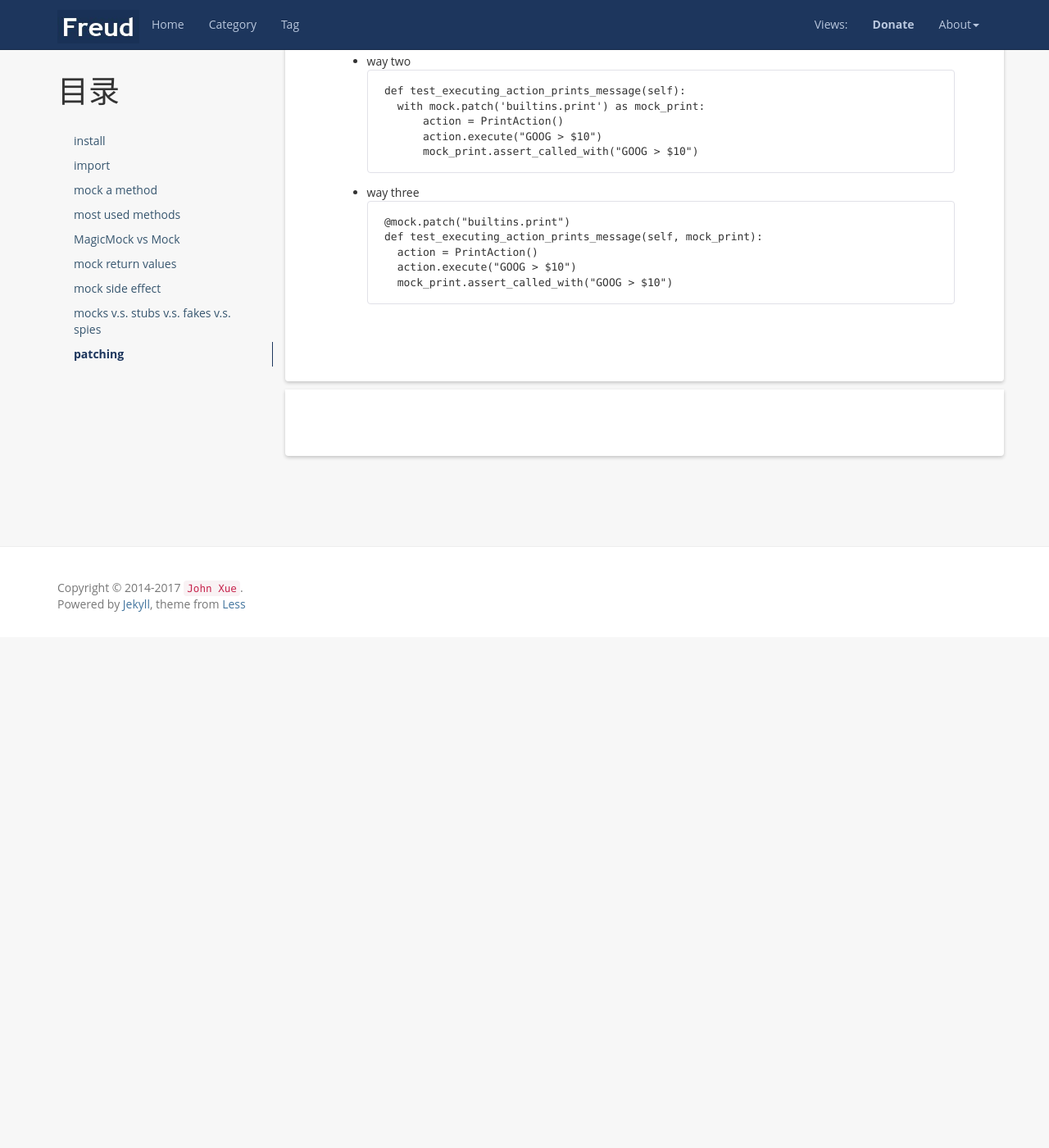
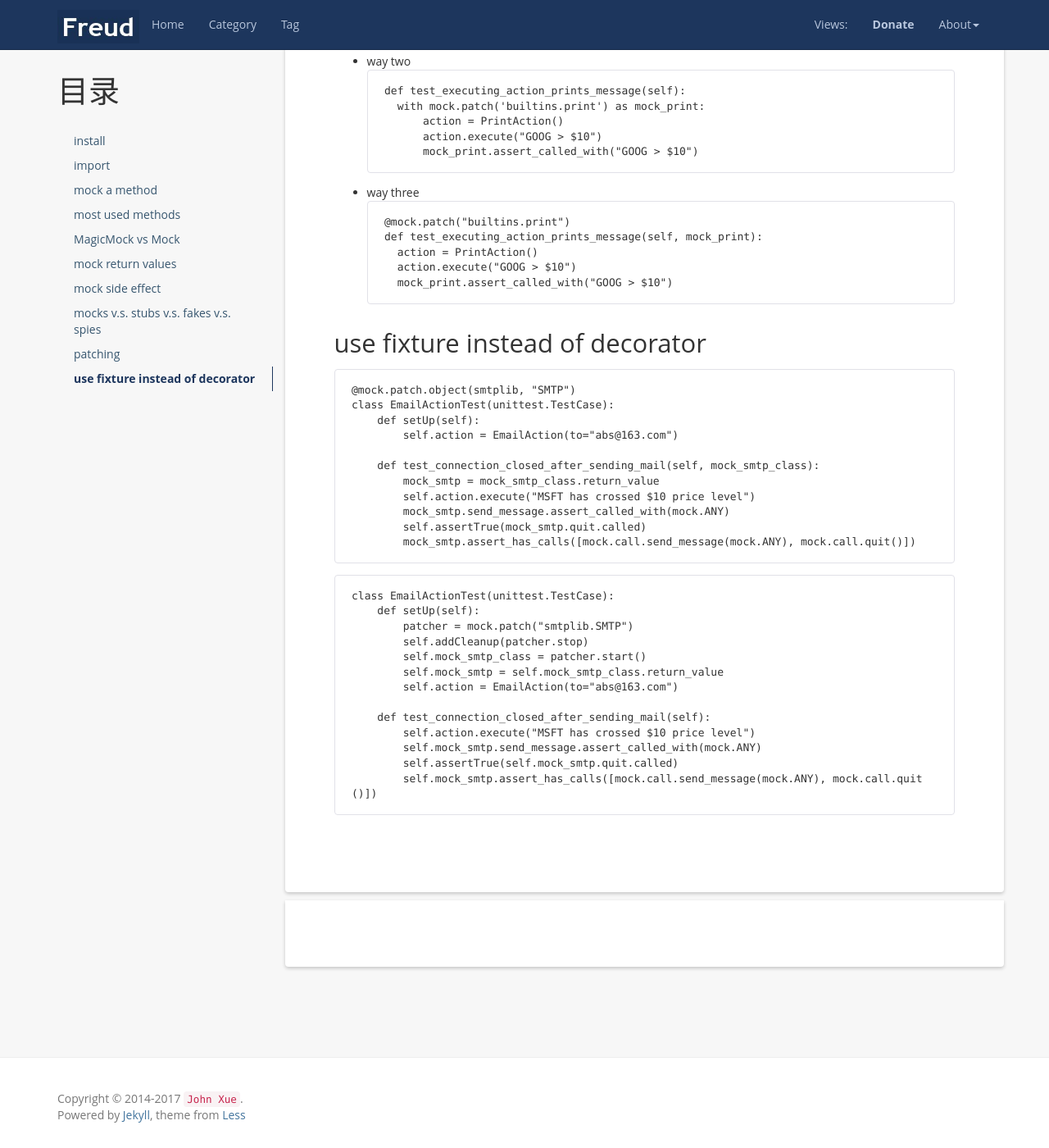
Before and after one commit to caser789/caser789.github.io, a Jekyll site: the page built from _posts/2017-5-18-Python-Mock.md, in a window 1280 px wide and 1400 px high, scrolled down 3413 px. Shown: the whole window at 82% size. Built offline with Jekyll 4.4.1, drawn with Linux system fonts in a browser that asks for light colours; nearby versions of some CDN libraries; comment, search, counter and statistics services are not loaded; before the commit the page ends 4190 px from its top, so only the background shows below that.

Commit message:
Python: unittest - mock

````diff
--- a/_posts/2017-5-18-Python-Mock.md
+++ b/_posts/2017-5-18-Python-Mock.md
@@ -173,6 +173,37 @@ def test_executing_action_prints_message(self, mock_print):
     mock_print.assert_called_with("GOOG > $10")
 ```
 
+## use fixture instead of decorator
+```
+@mock.patch.object(smtplib, "SMTP")
+class EmailActionTest(unittest.TestCase):
+    def setUp(self):
+        self.action = EmailAction(to="abs@163.com")
+
+    def test_connection_closed_after_sending_mail(self, mock_smtp_class):
+        mock_smtp = mock_smtp_class.return_value
+        self.action.execute("MSFT has crossed $10 price level")
+        mock_smtp.send_message.assert_called_with(mock.ANY)
+        self.assertTrue(mock_smtp.quit.called)
+        mock_smtp.assert_has_calls([mock.call.send_message(mock.ANY), mock.call.quit()])
+```
+
+```
+class EmailActionTest(unittest.TestCase):
+    def setUp(self):
+        patcher = mock.patch("smtplib.SMTP")
+        self.addCleanup(patcher.stop)
+        self.mock_smtp_class = patcher.start()
+        self.mock_smtp = self.mock_smtp_class.return_value
+        self.action = EmailAction(to="abs@163.com")
+
+    def test_connection_closed_after_sending_mail(self):
+        self.action.execute("MSFT has crossed $10 price level")
+        self.mock_smtp.send_message.assert_called_with(mock.ANY)
+        self.assertTrue(self.mock_smtp.quit.called)
+        self.mock_smtp.assert_has_calls([mock.call.send_message(mock.ANY), mock.call.quit()])
+```
+
 [jekyll]:      http://jekyllrb.com
 [jekyll-gh]:   https://github.com/jekyll/jekyll
 [jekyll-help]: https://github.com/jekyll/jekyll-help
````
